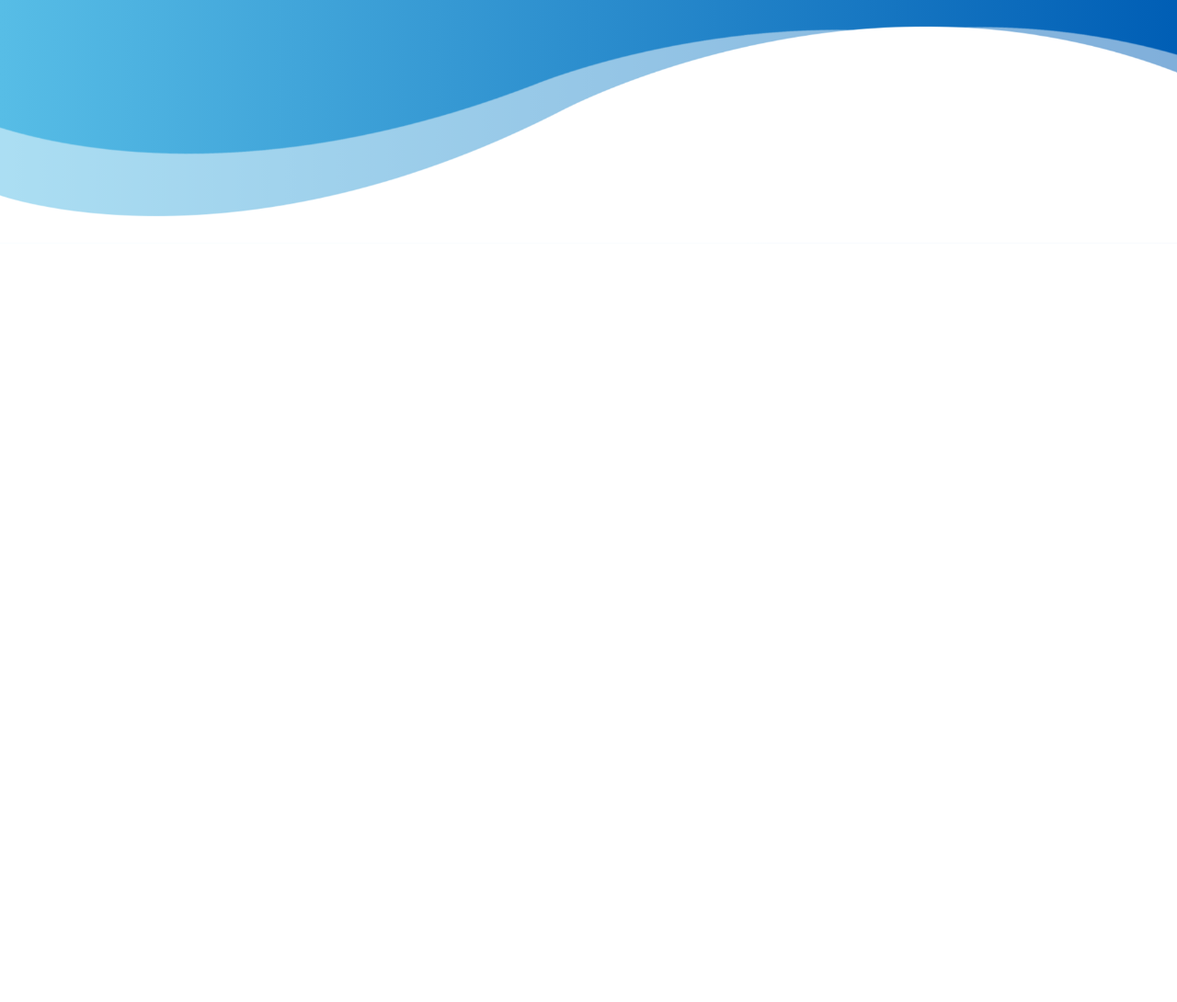
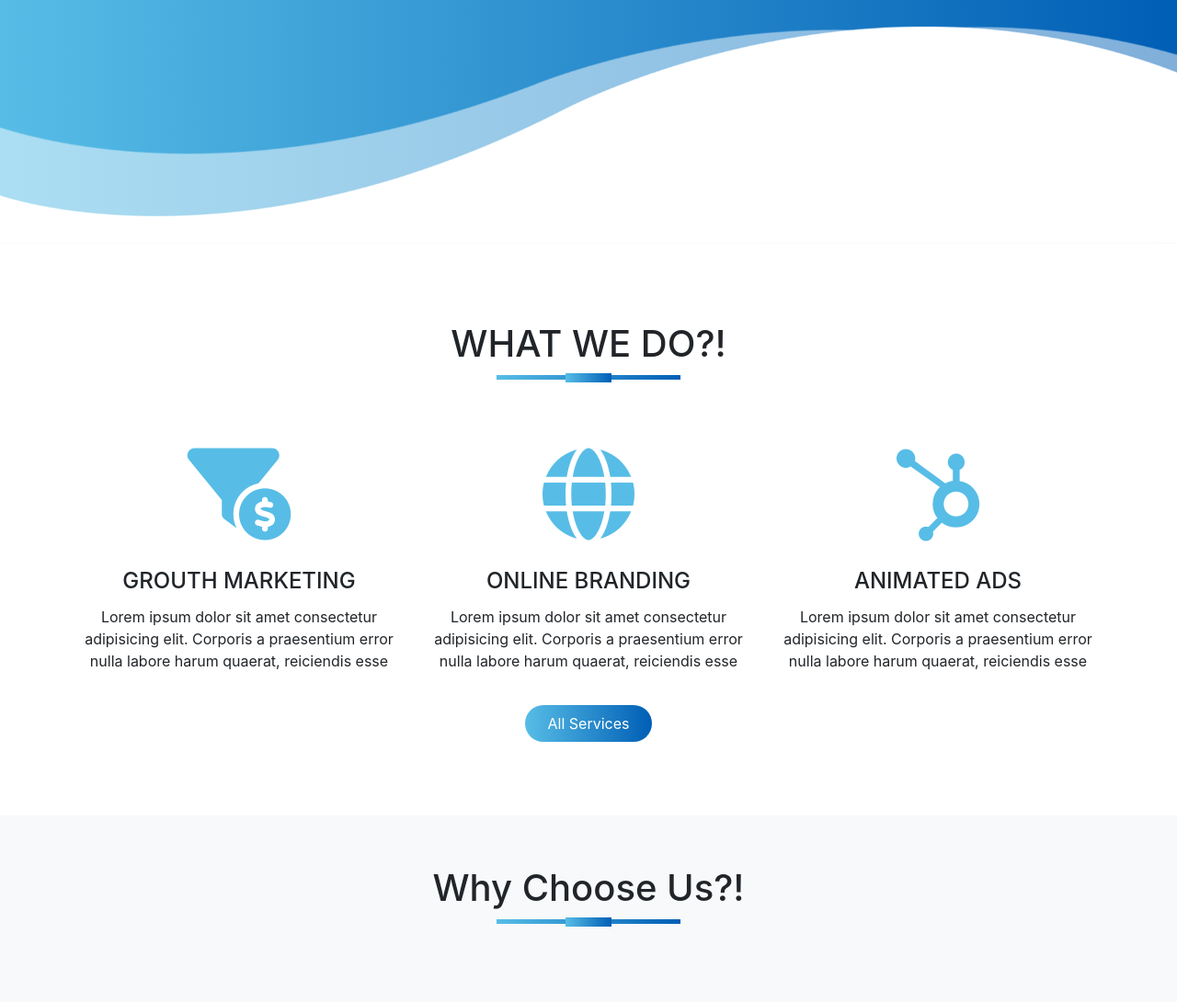
Before and after one commit to AmrMossad93/templateOne, a plain HTML site: page index.html in a window 1280 px wide. Shown: the part 500-1590 px from the top of the page at 92% size. Before the commit the page ends 800 px from the top, so only its background shows below. Drawn offline with nearby package versions, Linux system fonts and the light colour scheme.

Commit message:
Services

```diff
--- a/index.html
+++ b/index.html
@@ -50,7 +50,7 @@
                     <p>Lorem ipsum dolor sit amet, consectetur adipisicing elit. Perspiciatis aspernatur libero quidem
                         voluptates suscipit, nam soluta voluptate ea, deleniti ut provident iusto nobis accusantium iste
                         expedita hic quos illo laudantium?</p>
-                        <a href="#!"><i class="far fa-play-circle play-btn"></i> Watch Tutorials</a>
+                    <a href="#!"><i class="far fa-play-circle play-btn"></i> Watch Tutorials</a>
                 </div>
                 <div class="col-md-6">
                     <img src="Images/Work-PNG-Pic.png" class="img-fluid" alt="">
@@ -58,6 +58,38 @@
             </div>
         </div>
         <img src="Images/white-wave-png-3.png" class="bottom-img" alt="">
+    </section>
+
+    <section id="services">
+        <div class="container text-center">
+            <h1 class="title">WHAT WE DO?!</h1>
+            <div class="row text-center">
+                <div class="col-md-4 services">
+                    <i class="fas fa-funnel-dollar fa-2x"></i>
+                    <h4>Grouth Marketing</h4>
+                    <p>Lorem ipsum dolor sit amet consectetur adipisicing elit. Corporis a praesentium error nulla
+                        labore harum quaerat, reiciendis esse</p>
+                </div>
+                <div class="col-md-4 services">
+                    <i class="fas fa-globe fa-2x"></i>
+                    <h4>Online Branding</h4>
+                    <p>Lorem ipsum dolor sit amet consectetur adipisicing elit. Corporis a praesentium error nulla
+                        labore harum quaerat, reiciendis esse</p>
+                </div>
+                <div class="col-md-4 services">
+                    <i class="fab fa-hubspot fa-2x"></i>
+                    <h4>Animated ADS</h4>
+                    <p>Lorem ipsum dolor sit amet consectetur adipisicing elit. Corporis a praesentium error nulla
+                        labore harum quaerat, reiciendis esse</p>
+                </div>
+            </div>
+            <button type="button" class="btn btn-primary">All Services</button>
+        </div>
+    </section>
+    <section id="about-us">
+        <div class="container">
+            <h1 class="title text-center">Why Choose Us?!</h1>
+        </div>
     </section>
 
 
--- a/style.css
+++ b/style.css
@@ -60,3 +60,53 @@ body{
 .bottom-img{
     width: 100%;
 }
+#services{
+    padding: 80px 0;
+}
+
+#services i{
+    font-size: 100px;
+    margin-top: 20px;
+    color:  #57bde6 ;
+}
+.services{
+    padding: 20px;
+}
+.services h4{
+    padding: 5px;
+    margin-top: 25px;
+    text-transform: uppercase;
+}
+.title::before{
+    content: '';
+    background: linear-gradient(to right, #57bde6 , #005eb5);
+    height: 5px;
+    width: 200px;
+    margin-left: auto;
+    margin-right: auto;
+    display: block;
+    transform: translateY(63px);
+}
+.title::after{
+    content: '';
+    background: linear-gradient(to right, #57bde6 , #005eb5);
+    height: 10px;
+    width: 50px;
+    margin-left: auto;
+    margin-right: auto;
+    margin-bottom: 40px;
+    display: block;
+    transform: translateY(8px);
+}
+#services .btn-primary{
+    box-shadow: none;
+    padding: 8px 25px;
+    border: none;
+    border-radius: 20px;
+    background: linear-gradient(to right, #57bde6 , #005eb5);
+}
+#about-us{
+    background: #f8f9fa;
+    padding-bottom: 50px;
+    padding-top: 50px;
+}
```
